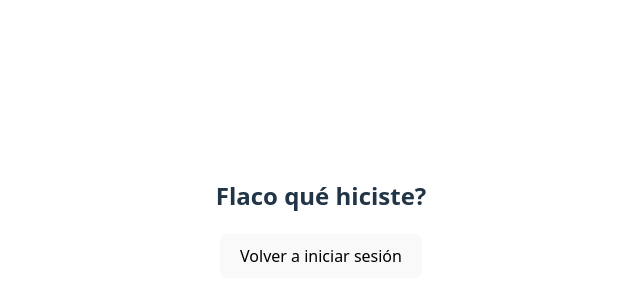
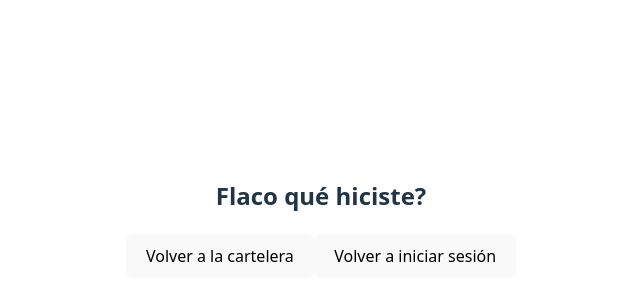
Before and after one commit to Morkalll/TPI, a React (Vite) app: page / in a window 1280 px wide. Shown: the part 182-482 px from the top of the page, without its empty margins (319-959 px from the left). Built offline with nearby package versions, Linux system fonts and the light colour scheme.

Commit message:
Merge de componente Home

```diff
--- a/src/App.jsx
+++ b/src/App.jsx
@@ -1,5 +1,6 @@
 
 import './App.css'
+import { Home } from './components/home/Home'
 import { Login } from './components/login/Login'
 import { NotFound } from './components/error handler/NotFound'
 import { Routes, Route } from 'react-router'
@@ -14,6 +15,7 @@ function App()
       <Routes>
 
         <Route path='login' element={<Login/>} />
+        <Route path='home' element={<Home/>} />
         <Route path='*' element={<NotFound/>} />
 
       </Routes>
--- a/src/components/error handler/NotFound.jsx
+++ b/src/components/error handler/NotFound.jsx
@@ -17,6 +17,10 @@ export const NotFound = () =>
         navigate("/login")
     }
 
+    const goBackToHomeHandler = () =>
+    {
+        navigate("/home")
+    }
 
 // _______________________________________________________________________________________________________________________________________
 // RETURN EN NAVEGADOR
@@ -30,6 +34,10 @@ export const NotFound = () =>
                 Flaco qué hiciste?
             </h2>
 
+            <Button className="text-center" onClick={goBackToHomeHandler}>
+                Volver a la cartelera
+            </Button>
+
             <Button className="text-center" onClick={goBackToLoginHandler}>
                 Volver a iniciar sesión
             </Button>
--- /dev/null
+++ b/src/components/home/Home.jsx
@@ -0,0 +1,11 @@
+
+
+
+export const Home = () =>
+{
+    <div>
+        <h1>
+            Acá habrán películas
+        </h1>
+    </div>
+}
```
